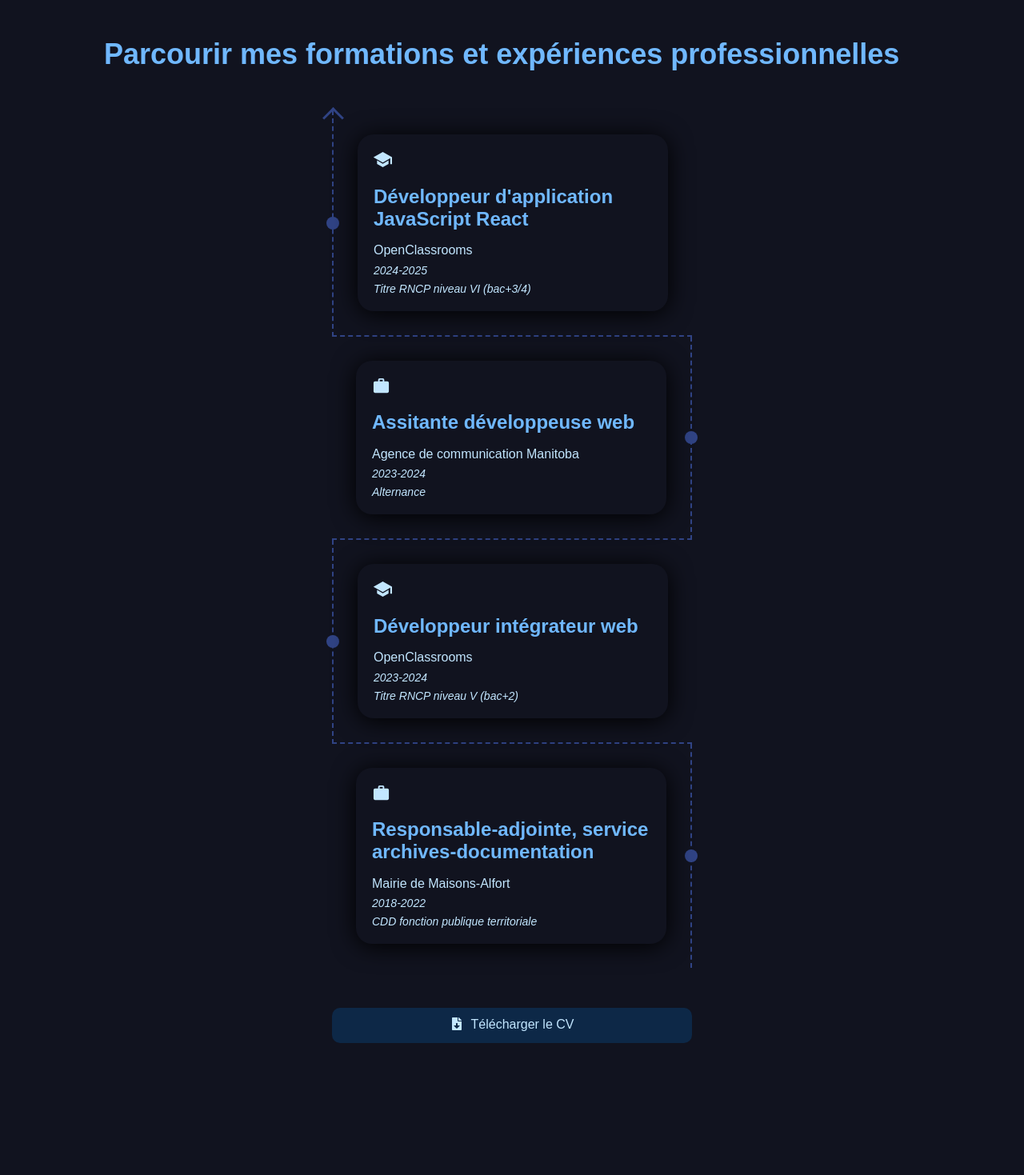
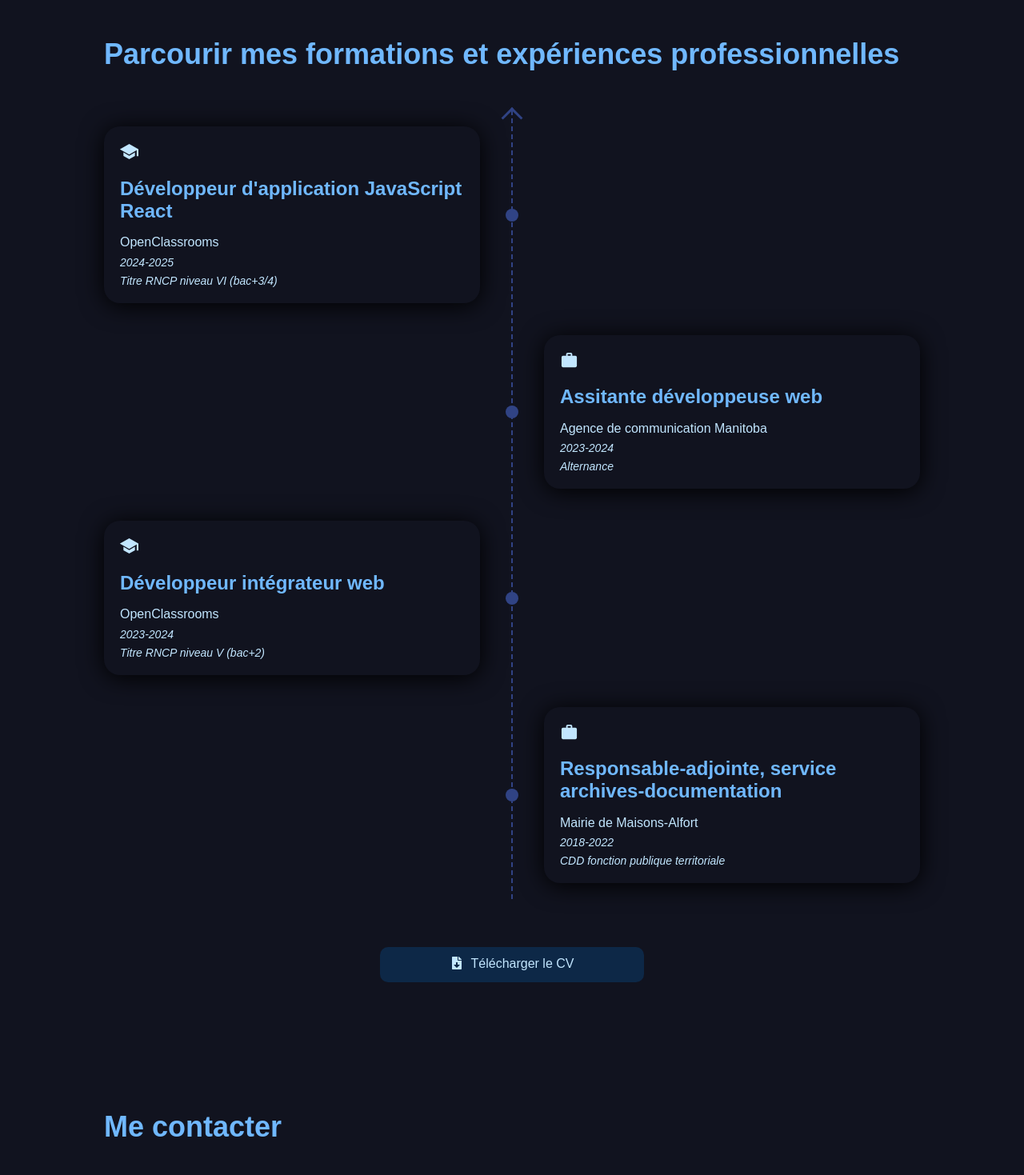
Before and after one commit to CaroleGrllt/ROLLAND_GRELLETY_Carole_portfolio, a React (Vite) app in the folder frontend/: page / in a window 1280 px wide. Shown: the part 2300-3769 px from the top of the page at 80% size. Built offline with nearby package versions, Linux system fonts and the light colour scheme; a web font is replaced by a local one.

Commit message:
Changement design section xp

```diff
--- a/frontend/src/assets/sass/base/_normalize.scss
+++ b/frontend/src/assets/sass/base/_normalize.scss
@@ -1,3 +1,6 @@
+@use '../utils/variables' as v;
+@use '../utils/mixins';
+
 html {
   line-height: 1.15;
   -webkit-text-size-adjust: 100%;
@@ -9,6 +12,12 @@ body {
 
 main {
   display: block;
+}
+
+*:focus-visible {
+  border-color: v.$focus-borders;
+  outline: 2px solid v.$focus-borders;
+  outline-offset: 2px;
 }
 
 .sr-only {
--- a/frontend/src/assets/sass/components/_modal.scss
+++ b/frontend/src/assets/sass/components/_modal.scss
@@ -42,6 +42,12 @@
 
                     &:hover {
                         cursor: pointer;
+                    }
+
+                    &:focus-visible {
+                        border-color: v.$focus-borders;       // <-- la bordure change
+                        outline: 2px solid v.$focus-borders;  // <-- anneau de focus (accessibilité)
+                        outline-offset: 2px;
                     }
                 }
             }
@@ -92,6 +98,12 @@
                 &:hover {
                     background-color: v.$hover-components;
                 }
+
+                &:focus-visible {
+                    border-color: v.$focus-borders;       // <-- la bordure change
+                    outline: 2px solid v.$focus-borders;  // <-- anneau de focus (accessibilité)
+                    outline-offset: 2px;
+                }
             }
         }
     }
--- a/frontend/src/assets/sass/sections/_education.scss
+++ b/frontend/src/assets/sass/sections/_education.scss
@@ -46,7 +46,48 @@
 
         .education__content {
             max-width: 450px;
-            margin: 0 auto;
+            margin: 0 auto 30px;
+
+            @include mixins.tablet-xl {
+                margin: 0 auto 45px;
+            }
+
+            @include mixins.laptop {
+                max-width: 100%;
+                margin: 0 0 60px;
+                position: relative;
+                display: flex;
+                flex-direction: column;
+
+                &::before {
+                    content: "";
+                    position: absolute;
+                    top: 0;
+                    bottom: 0;
+                    left: 50%;
+                    transform: translateX(-50%);
+                    border-left: v.$borders-color dashed 2px;
+                    z-index: 0;
+                }
+            }
+
+                .arrow-desktop {
+                    display: none;
+                    width: 16px;
+                    height: 16px;
+                    position: absolute;
+                    top: 0;                       /* en haut de la frise */
+                    left: 50%;                    /* centrée sur la ligne */
+                    transform: translateX(-50%) rotate(45deg); /* orientation inchangée */
+                    transform-origin: center;
+                    border-top: v.$borders-color solid 3px;
+                    border-left: v.$borders-color solid 3px;
+                    z-index: 2;
+
+                    @include mixins.laptop {
+                        display: block;
+                    }
+                }
 
             .first__container, .third__container {
                 height: fit-content;
@@ -55,16 +96,12 @@
                 border-left: v.$borders-color dashed 2px;
                 border-bottom: v.$borders-color dashed 2px;
 
-
-                .point {
-                    width: 16px;
-                    height: 16px;
-                    background-color: v.$borders-color;
-                    border-radius: 100%;
-                    position: absolute;
-                    top: 50%;
-                    left: -9px;
-                    transform: translateY(-50%);
+                @include mixins.laptop {
+                    width: 50%;
+                    padding: 20px 40px 20px 0px;
+                    border: none !important;
+                    align-self: flex-start;
+                    box-sizing: border-box;
                 }
 
                 .arrow {
@@ -77,6 +114,28 @@
                     transform-origin: center;
                     border-top: v.$borders-color solid 3px;
                     border-left: v.$borders-color solid 3px;
+
+                    @include mixins.laptop {
+                        display: none;
+                    }
+
+                }
+
+                .point {
+                    width: 16px;
+                    height: 16px;
+                    background-color: v.$borders-color;
+                    border-radius: 100%;
+                    position: absolute;
+                    top: 50%;
+                    left: -9px;
+                    transform: translateY(-50%);
+
+                    @include mixins.laptop {
+                        right: -8px;
+                        left: auto;
+                        z-index: 1;
+                    }
                 }
             }
 
@@ -87,6 +146,13 @@
                 border-right: v.$borders-color dashed 2px;
                 border-bottom: v.$borders-color dashed 2px;
 
+                @include mixins.laptop {
+                    width: 50%;
+                    padding: 20px 0px 20px 40px;
+                    border: none !important;
+                    align-self: flex-end;
+                    box-sizing: border-box;
+                }
 
                 .point {
                     width: 16px;
@@ -97,6 +163,12 @@
                     top: 50%;
                     right: -9px;
                     transform: translateY(-50%);
+
+                    @include mixins.laptop {
+                        left: -8px;
+                        right: auto;
+                        z-index: 1;
+                    }
                 }
             }
 
@@ -105,6 +177,14 @@
                 position: relative;
                 padding: 30px;
                 border-right: v.$borders-color dashed 2px;
+
+                @include mixins.laptop {
+                    width: 50%;
+                    padding: 20px 0px 20px 40px;
+                    border: none !important;
+                    align-self: flex-end;
+                    box-sizing: border-box;
+                }
 
                 .point {
                     width: 16px;
@@ -115,16 +195,26 @@
                     top: 50%;
                     right: -9px;
                     transform: translateY(-50%);
+
+                    @include mixins.laptop {
+                        left: -8px;
+                        right: auto;
+                        z-index: 1;
+                    }
                 }
             }
+        }
 
-            .cta__container {
-                width: auto !important;
-                margin: 30px 0 0 !important;
+        .cta__container {
+            width: 70% !important;
+            margin: 0 auto !important;
 
-                @include mixins.tablet {
-                    margin: 50px 0 0 !important;
-                }
+            @include mixins.tablet {
+                width: 50% !important;
+            }
+
+            @include mixins.laptop {
+                width: 30% !important;
             }
         }
     }
--- a/frontend/src/components/Modal.jsx
+++ b/frontend/src/components/Modal.jsx
@@ -21,7 +21,7 @@ export default function Modal({ open, onClose }) {
                 <div className="modal__body">
                     <p>
                         Les informations recueillies à partir de ce formulaire sont enregistrées par Carole ROLLAND GRELLETY
-                        afin de répondre à votre demande de contact.
+                        afin de répondre à votre demande de contact. Les données ne sont pas diffusées à des tiers. <br/>
                         Les champs marqués d’un astérisque (*) sont obligatoires.
                         Vos données (nom, prénom, adresse e-mail, téléphone) sont transmises et hébergées par notre prestataire Formcarry,
                         dont les serveurs sont situés dans l’Espace Économique Européen (EEE).
--- a/frontend/src/pages/Home.jsx
+++ b/frontend/src/pages/Home.jsx
@@ -144,9 +144,10 @@ export default function Home() {
                 <div className="education__container">
                     <h2>Parcourir mes formations et expériences professionnelles</h2>
                     <div className="education__content">
+                        <div className="arrow-desktop"></div>
                         <div className="first__container">
+                            <div className="arrow"></div>
                             <div className="point"></div>
-                            <div className="arrow"></div>
                             <EducationCard
                                 className="fourth_xp"
                                 picto={<IoSchoolSharp />}
@@ -189,13 +190,13 @@ export default function Home() {
                                 year="2018-2022"
                             />
                         </div>
-                        <CTA
-                            source={<FaFileDownload />}
-                            info="Télécharger le CV"
-                            link="/cv.pdf"
-                            download="Carole-Rolland-Grellety-CV.pdf"
-                        />
                     </div>
+                    <CTA
+                        source={<FaFileDownload />}
+                        info="Télécharger le CV"
+                        link="/cv.pdf"
+                        download="Carole-Rolland-Grellety-CV.pdf"
+                    />
                 </div>
             </section>
             <section id="contact">
```
